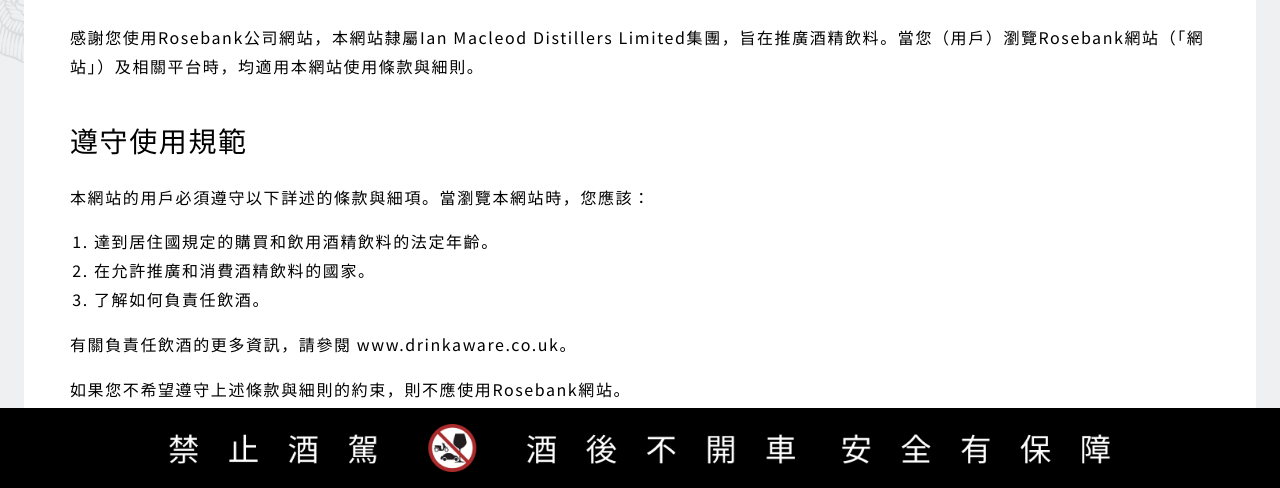
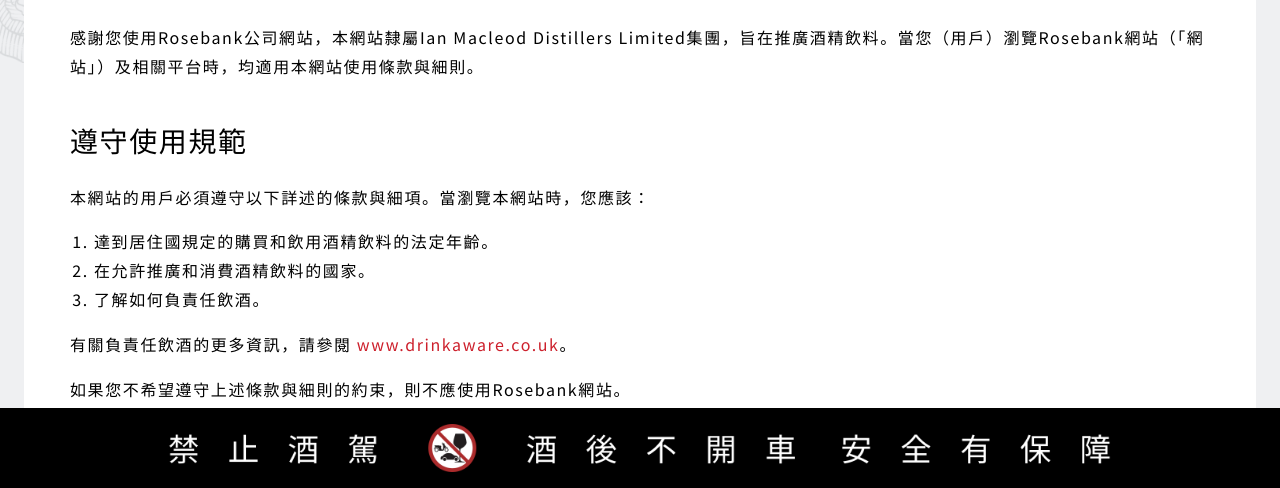
Before and after one commit to marcobcchen/rosebank, a website: page dist/terms-conditions.html in a window 1280 px wide. Shown: the part 312-800 px from the top of the page. Drawn offline with nearby package versions, Linux system fonts and the light colour scheme.

Commit message:
fix terms

```diff
--- a/dist/terms-conditions.html
+++ b/dist/terms-conditions.html
@@ -57,7 +57,7 @@
 
     <section class="mt-sub-5">
       <div class="container-fluid p-4 bg-white">
-        <div class="container p-0 terms">
+        <div class="container p-0 pb-5 terms">
           <p>感謝您使用Rosebank公司網站，本網站隸屬Ian Macleod Distillers Limited集團，旨在推廣酒精飲料。當您（用戶）瀏覽Rosebank網站（「網站」）及相關平台時，均適用本網站使用條款與細則。</p>
 
           <h3 class="font-family-serif">遵守使用規範</h3>
@@ -67,7 +67,7 @@
             <li>在允許推廣和消費酒精飲料的國家。</li>
             <li>了解如何負責任飲酒。</li>
           </ol>
-          <p>有關負責任飲酒的更多資訊，請參閱 www.drinkaware.co.uk。</p>
+          <p>有關負責任飲酒的更多資訊，請參閱 <a href="www.drinkaware.co.uk" target="_blank">www.drinkaware.co.uk</a>。</p>
           <p>如果您不希望遵守上述條款與細則的約束，則不應使用Rosebank網站。</p>
 
           <h3 class="font-family-serif">用戶行為</h3>
@@ -100,7 +100,7 @@
           <p>除非另有說明，本網站的所有內容版權皆歸Ian Macleod Distillers Limited所有。</p>
 
           <h3 class="font-family-serif">適用法律</h3>
-          <p>這些條款應受蘇格蘭法律之管轄，並依其解釋。</p>
+          <p>這些條款應受蘇格蘭及台灣地區法律之管轄，並依其解釋。</p>
         </div>
       </div>
     </section>
```
